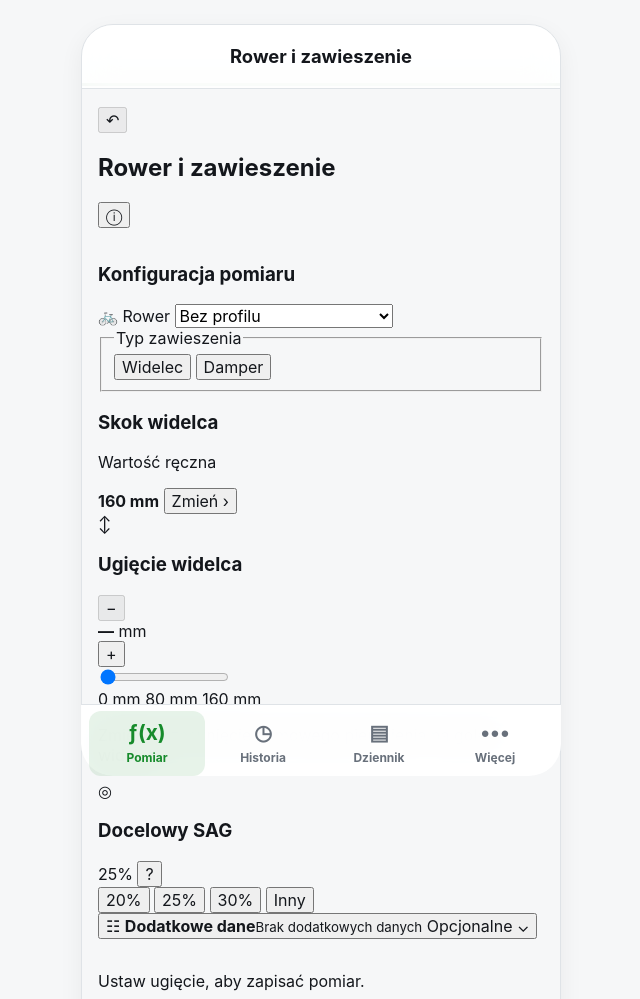
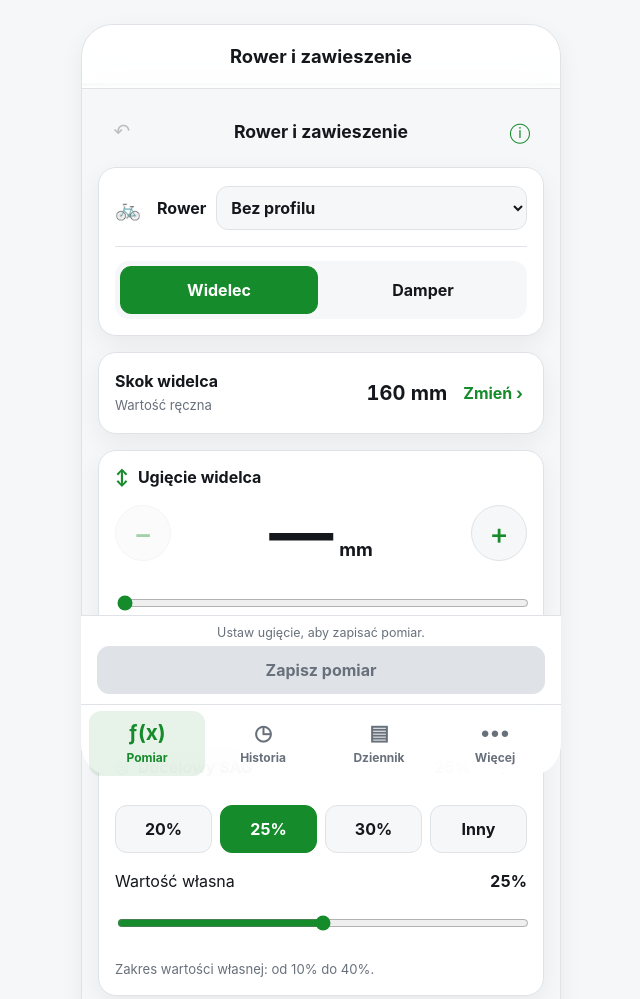
Before and after one commit to MagdaBaszczynska1/SAGSetupLogbook-Web-PWA, a website with bundled scripts: page index.html in a window 1280 px wide. Shown: the top 999 px of the page, without its empty margins (319-959 px from the left). Built offline with nearby package versions, Linux system fonts and the light colour scheme.

Commit message:
style: include measurement screen styles

```diff
--- a/src/styles/index.css
+++ b/src/styles/index.css
@@ -2,3 +2,6 @@
 @import url("./base.css");
 @import url("./layout.css");
 @import url("./components.css");
+@import url("./measurement-base.css");
+@import url("./measurement-controls.css");
+@import url("./measurement-actions.css");
```
